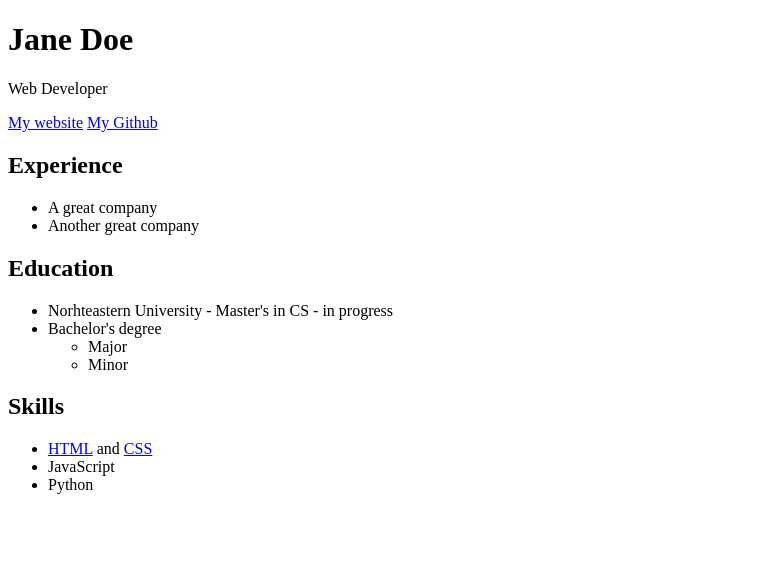
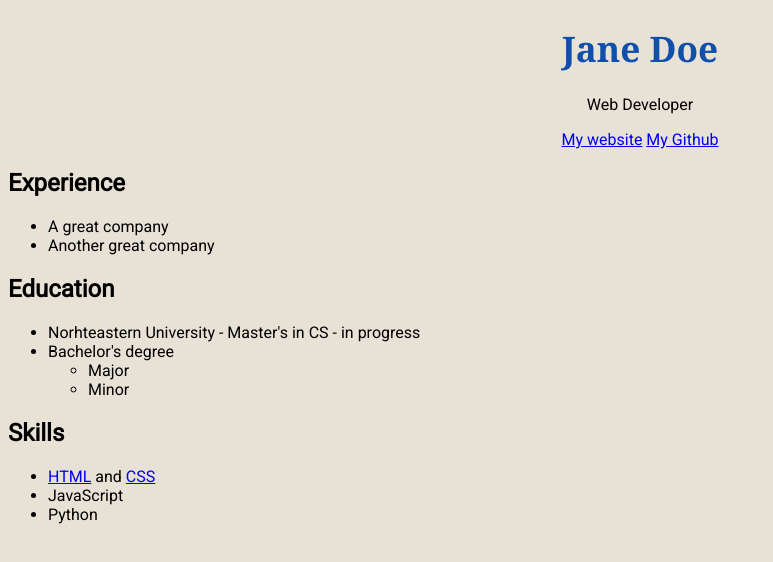
Before and after one commit to YuxuanLin-ca/cs5610, a plain HTML site: page session3/index.html in a window 1280 px wide. Shown: the whole page, without its empty margins (0-773 px from the left). Drawn offline with Linux system fonts and the light colour scheme.

Commit message:
initial css

```diff
--- a/session3/css/style.css
+++ b/session3/css/style.css
@@ -0,0 +1,12 @@
+body {
+  background-color: rgb(231, 225, 214);
+  font-family: "Roboto", sans-serif;
+}
+header {
+  text-align: center;
+}
+h1 {
+  color: #1050aa;
+  font-family: Georgia, "Times New Roman", Times, serif;
+  font-size: 2.2rem;
+}
--- a/session3/index.html
+++ b/session3/index.html
@@ -3,6 +3,13 @@
   <head>
     <meta charset="UTF-8" />
     <title>My Resume</title>
+    <link rel="stylesheet" href="css/style.css" />
+    <link rel="preconnect" href="https://fonts.googleapis.com" />
+    <link rel="preconnect" href="https://fonts.gstatic.com" crossorigin />
+    <link
+      href="https://fonts.googleapis.com/css2?family=Roboto&display=swap"
+      rel="stylesheet"
+    />
   </head>
 
   <body>
```
